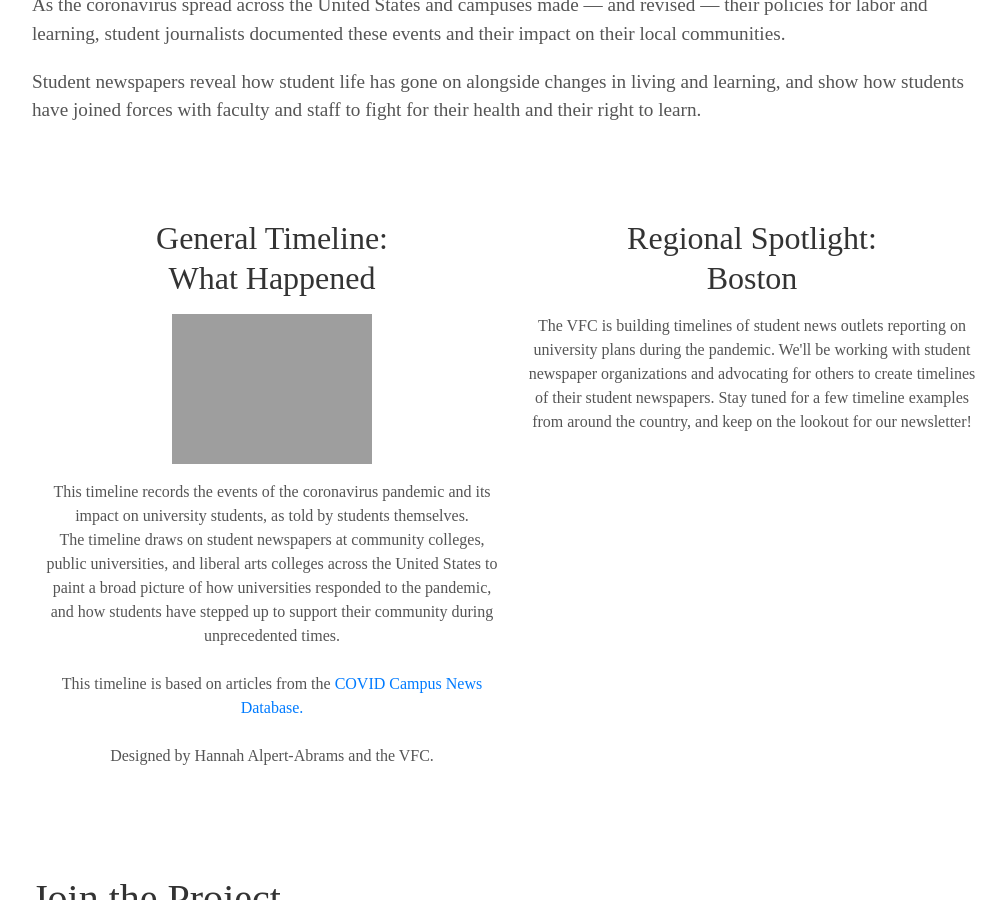
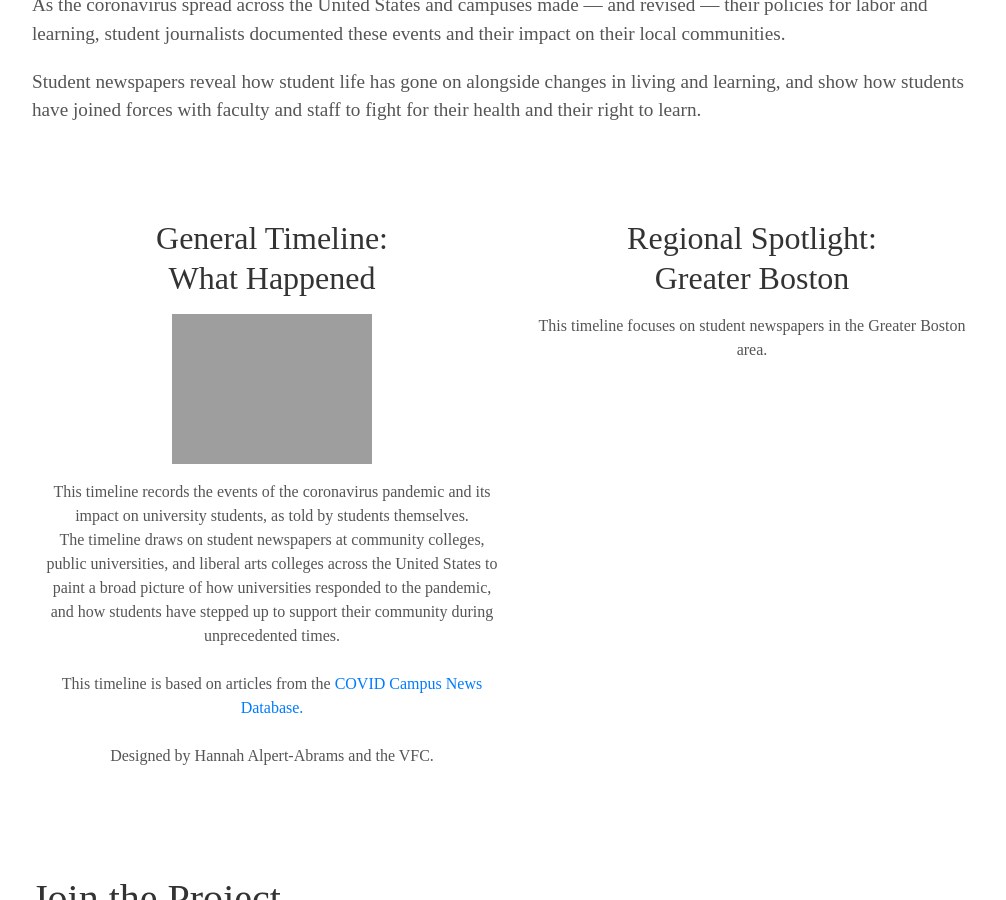
Before and after one commit to visionary-futures-collective/covid19, a Jekyll site: the page built from timeline.md, in a window 1280 px wide and 900 px high, scrolled down 1142 px. Shown: the whole window, without its empty margins (128-1134 px from the left). Built offline with Jekyll 4.4.1, drawn with Linux system fonts in a browser that asks for light colours; some web fonts are replaced.

Commit message:
Update timeline.md

```diff
--- a/timeline.md
+++ b/timeline.md
@@ -18,8 +18,8 @@ Student newspapers reveal how student life has gone on alongside changes in livi
     	Designed by Hannah Alpert-Abrams and the VFC. </p>
   </div>
   <div class="tech">
-    <h2>Regional Spotlight:<br> Boston</h2>
-    <p>The VFC is building timelines of student news outlets reporting on university plans during the pandemic. We'll be working with student newspaper organizations and advocating for others to create timelines of their student newspapers. Stay tuned for a few timeline examples from around the country, and keep on the lookout for our newsletter!</p>
+    <h2>Regional Spotlight:<br> Greater Boston</h2>
+    <p>This timeline focuses on student newspapers in the Greater Boston area. </p>
   </div>
 <!--   <div class="tech">
     <h2>Join the Project</h2>
```
